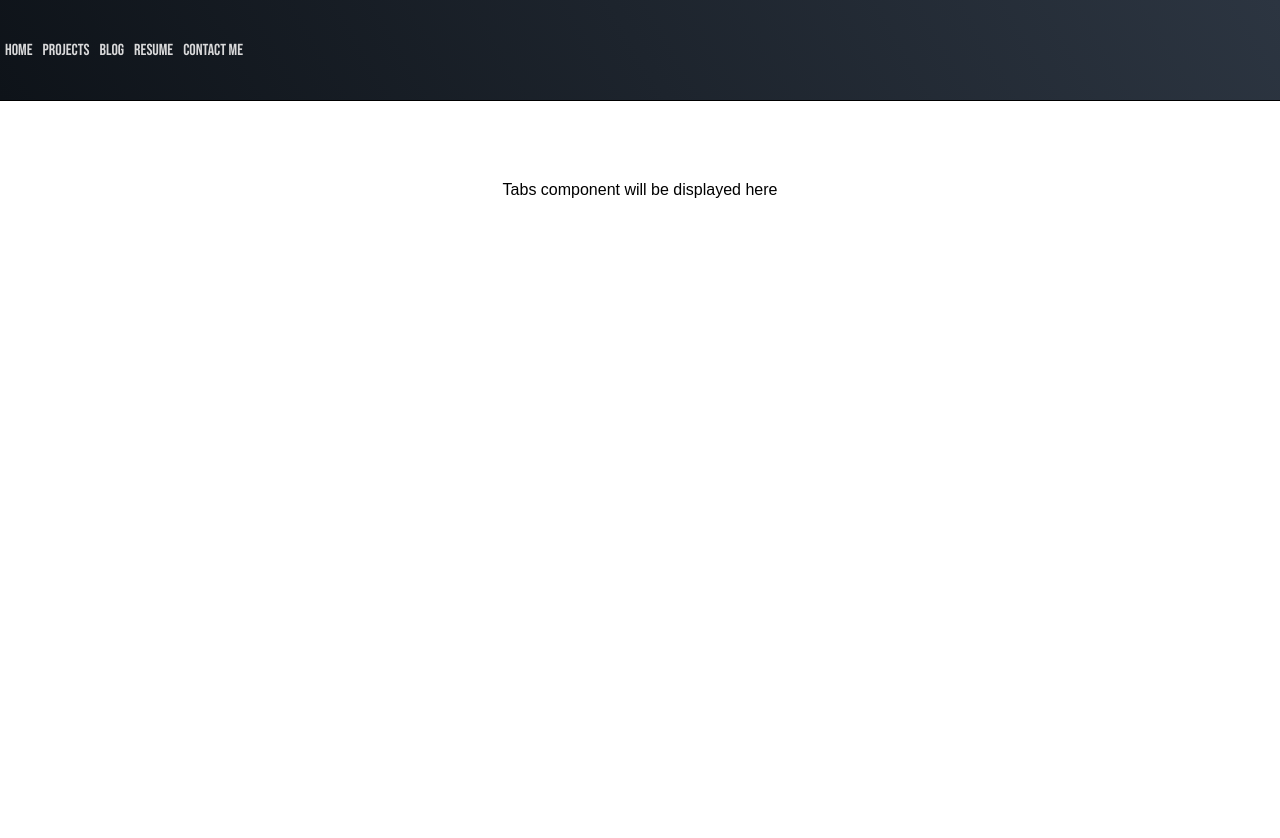
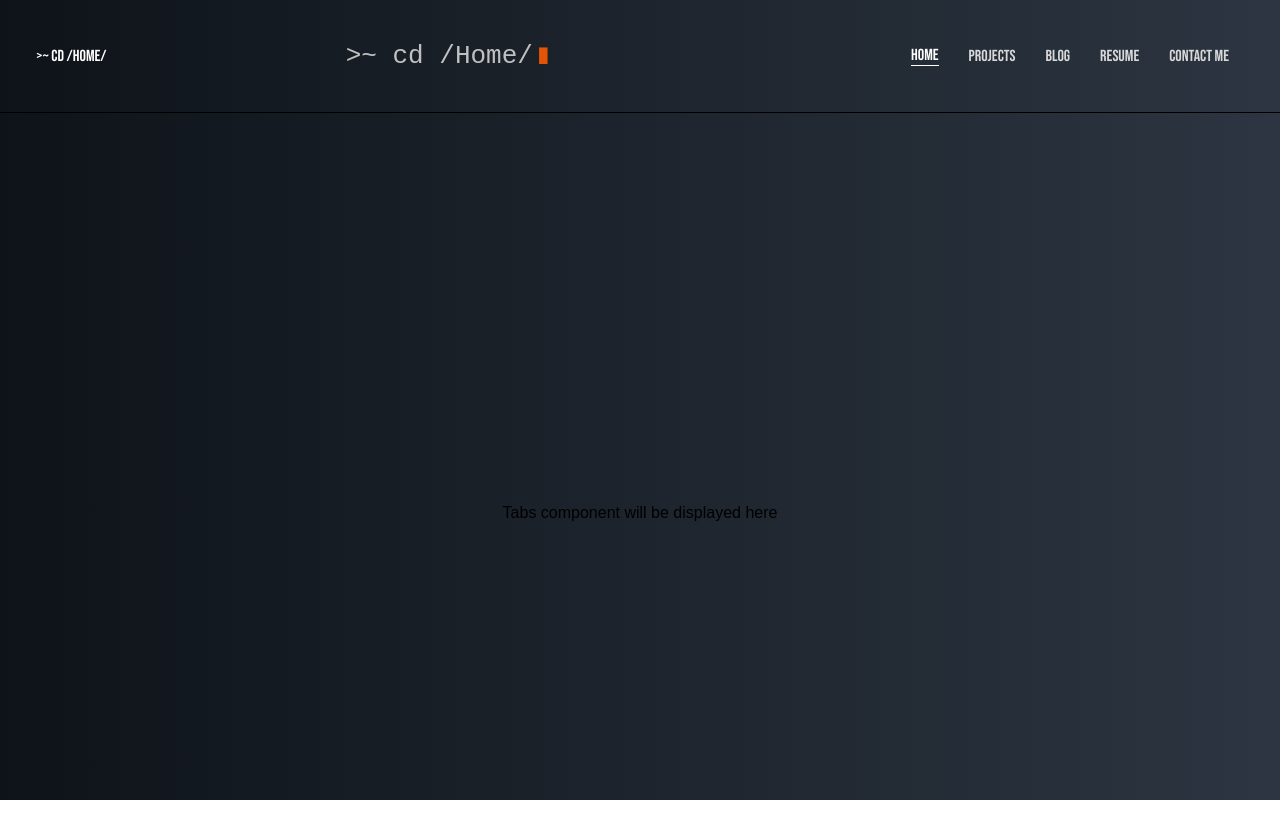
Before and after one commit to RaphaelChevallier/PersonalWebsite, a Next.js app in the folder personal-website/: page / in a window 1280 px wide. Shown: the top 838 px of the page. Before the commit the page ends 800 px from the top, so only its background shows below. Built offline with nearby package versions, Linux system fonts and the light colour scheme.

Commit message:
building the search bar

```diff
--- a/personal-website/layouts/index.tsx
+++ b/personal-website/layouts/index.tsx
@@ -2,8 +2,10 @@ import React from "react"
 import Link from "next/link"
 import styles from "../styles/Layouts.module.css"
 import Head from 'next/head'
+import { useRouter } from "next/router";
 
 const Layout = ({ children }) => {
+  const router = useRouter();
   return (
     <React.Fragment>
     <Head>
@@ -21,26 +23,35 @@ const Layout = ({ children }) => {
         <meta name="description" content="Raphael Chevallier -Software Engineer- Personal Portfolio site" />
         <link rel="icon" href="/interconnectivity.ico" />
       </Head>
+      <div className={styles.main}>
         <div className={styles.header}>
+          <div className={styles.profileIcons}>
+            <p>{'>'}~ cd /Home/</p>
+          </div>
+          <div className={styles.searchBar}>
+            <p>{'>'}~ cd /Home/</p>
+            <input className={styles.navSearch} placeholder="&#9646;" id="navSearch" type="text" />
+          </div>
             <div className={styles.linkGroup}>
               <Link href="/">
-              <a className={styles.link}>Home</a>
+              <a className={router.pathname == "/" ? styles.activeLink : styles.link}>Home</a>
               </Link>
               <Link href="/projects">
-              <a className={styles.link}>Projects</a>
+              <a className={router.pathname == "/projects" ? styles.activeLink : styles.link}>Projects</a>
               </Link>
               <Link href="/blog">
-              <a className={styles.link}>Blog</a>
+              <a className={router.pathname == "/blog" ? styles.activeLink : styles.link}>Blog</a>
               </Link>
               <Link href="/resume">
-              <a className={styles.link}>Resume</a>
+              <a className={router.pathname == "/resume" ? styles.activeLink : styles.link}>Resume</a>
               </Link>
               <Link href="/contact">
-              <a className={styles.link}>Contact me</a>
+              <a className={router.pathname == "/contact" ? styles.activeLink : styles.link}>Contact me</a>
               </Link>
             </div>
-        </div>
-        <div className={styles.main}>{children}</div>
+          </div>
+        <div className={styles.pageBody}>{children}</div>
+      </div>
     </React.Fragment>
   )
 }
--- a/personal-website/pages/projects.tsx
+++ b/personal-website/pages/projects.tsx
@@ -2,7 +2,7 @@ import React from "react"
 import Layout from "../layouts"
 
 const Projects = () => {
-  return <Layout>Page 2 Content</Layout>
+  return <Layout>Projects Content</Layout>
 }
 
 export default Projects
--- a/personal-website/styles/Layouts.module.css
+++ b/personal-website/styles/Layouts.module.css
@@ -1,14 +1,46 @@
 @import url('https://fonts.googleapis.com/css2?family=Bebas+Neue&display=swap');
 
   .header {
-    width: 100%;
-    height: 100px;
+    padding: 1em;
+    height: 80px;
     border-bottom: 1px solid;
-    background-image: linear-gradient(60deg,#0E1319, #2C3541 );
     display: flex;
     justify-content: space-between;
     align-items: center;
     font-family: 'Bebas Neue';
+  }
+
+  .profileIcons{
+    margin-left: 20px;
+    color: white;
+    display: flex;
+    justify-content: center;
+    align-items: center;
+  }
+
+  .searchBar{
+    color: #C0C0C0;
+    font-family: monospace;
+    font-size: 2em;
+    display: flex;
+    justify-content: center;
+    align-items: center;
+    white-space: pre;
+  }
+
+  .navSearch{
+    color: #C0C0C0;
+    font-family: monospace;
+    font-size: 1em;
+    width: 120px;
+    background: transparent;
+    border: none;
+    outline-width: 0;
+  }
+
+  .navSearch::placeholder{
+    color: #E45407;
+    font-weight: bolder;
   }
 
   .linkGroup {
@@ -19,15 +51,35 @@
   }
 
   .link{
-    margin: 0 5px;
+    margin: 0 15px;
     color: #D9D9DA;
   }
 
-  .main {
-    padding: 5rem 0;
+  .link:hover{
+    margin: 0 15px;
+    color: #FFFFFF;
+    font: bolder;
+  }
+
+  .activeLink{
+    margin: 0 15px;
+    color: #FFFFFF;
+    border-bottom: 1px solid #FFFFFF;
+    font: bolder;
+  }
+
+  .pageBody{
+    width: 100%;
+    height: 100%;
     flex: 1;
     display: flex;
     flex-direction: column;
     justify-content: center;
     align-items: center;
   }
+
+  .main {
+    width: 100%;
+    height: 100vh;
+    background-image: linear-gradient(90deg, rgba(14,19,25,1) 0%, rgba(44,53,65,1) 100%);
+  }
```
Also changed, not shown: personal-website/pages/blog.tsx (+8 -0 lines), personal-website/pages/contact.tsx (added, +8 -0 lines), personal-website/pages/resume.tsx (+8 -0 lines), personal-website/pages/contact_me.tsx (deleted).
